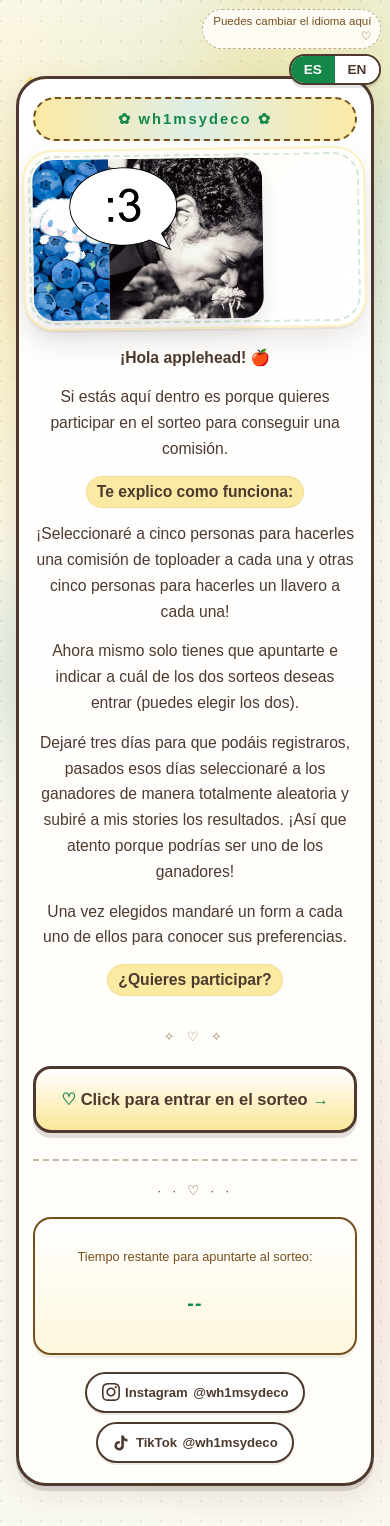
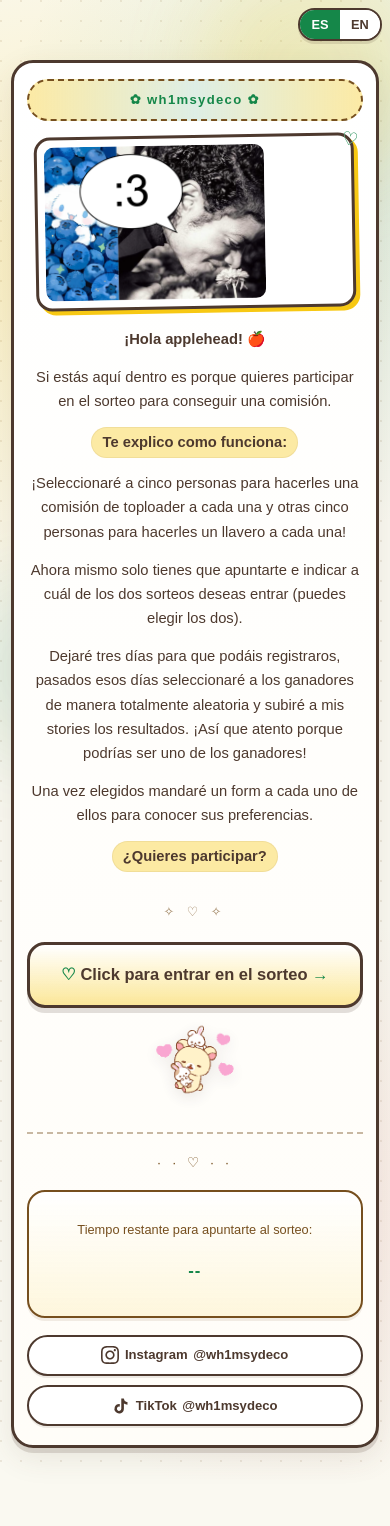
Before and after one commit to wh1msydeco/wh1msydeco, a website: page docs/index.html in a window 390 px wide. After the commit the page ends 1480 px from the top, so only its background shows below. Drawn offline with nearby package versions, Linux system fonts and the light colour scheme.

Commit message:
Restore cute photo frame, add Rilakkuma GIFs, and improve mobile layout.
Co-authored-by: Cursor <cursoragent@cursor.com>

```diff
--- a/docs/css/style.css
+++ b/docs/css/style.css
@@ -224,100 +224,124 @@ h1 {
 
 .image-frame {
   position: relative;
-  max-width: 360px;
-  margin: 0 auto 1.6rem;
-
-  /* suave inclinación cute */
-  transform: rotate(-0.8deg);
-  transition: transform 0.35s ease;
+  width: fit-content;
+  max-width: calc(100% - 1rem);
+  margin: 0 auto 1.35rem;
+  padding: 0.55rem;
+  background: #fff;
+  border: 3px solid var(--dark-brown);
+  border-radius: 16px;
+  box-shadow: 4px 4px 0 var(--yellow);
+  transform: rotate(-1.5deg);
+  transition: transform 0.3s ease;
 }
 
-/* ✨ marco principal cute (tipo sticker) */
 .image-frame::before {
-  content: '';
+  content: '♡';
   position: absolute;
-  inset: -10px;
-
-  background: linear-gradient(
-    135deg,
-    #fffdf8,
-    #ffffff
-  );
-
-  border-radius: 30px;
-
-  /* sombra suave, nada agresivo */
-  box-shadow:
-    0 12px 30px rgba(77, 57, 46, 0.12),
-    0 2px 0 rgba(118, 79, 30, 0.08);
-
-  border: 2px solid rgba(247, 200, 19, 0.25);
-
-  z-index: -1;
+  top: -11px;
+  right: -7px;
+  font-size: 1.15rem;
+  color: var(--green);
+  transform: rotate(12deg);
+  z-index: 2;
+  text-shadow: 0 0 0 #fff;
 }
 
-/* 💕 borde interior decorativo */
 .image-frame::after {
-  content: '';
-  position: absolute;
-  inset: -4px;
-
-  border-radius: 26px;
-
-  border: 2px dashed rgba(21, 135, 73, 0.28);
-
-  opacity: 0.7;
-
-  pointer-events: none;
+  display: none;
 }
 
-/* 📸 imagen */
+.image-deco {
+  display: none;
+}
+
 .hero-image {
   display: block;
-  width: 100%;
-
-  border-radius: 22px;
-
-  /* sombra suave realista */
-  box-shadow:
-    0 10px 20px rgba(0, 0, 0, 0.10);
-
-  transition: transform 0.35s ease, filter 0.35s ease;
+  width: min(260px, 100%);
+  max-width: 100%;
+  height: auto;
+  margin: 0;
+  padding: 0;
+  background: transparent;
+  border: none;
+  border-radius: 10px;
+  box-shadow: none;
+  filter: none;
+  transform: none;
+  transition: transform 0.3s ease;
 }
 
-/* ✨ hover cute */
 .image-frame:hover {
-  transform: rotate(0deg) scale(1.03);
+  transform: rotate(0deg) scale(1.02);
 }
 
 .image-frame:hover .hero-image {
-  transform: scale(1.02);
-  filter: saturate(1.05) contrast(1.02);
+  transform: scale(1.01);
 }
 
 .character-wrap {
   position: relative;
   width: fit-content;
-  margin: 1.1rem auto;
+  max-width: 100%;
+  margin: 1rem auto;
 }
 
 .character-wrap::before {
-  content: '';
-  position: absolute;
-  inset: 10% 0 -10% 0;
-  background: radial-gradient(circle, rgba(244, 167, 167, 0.22), transparent 68%);
-  z-index: -1;
-  border-radius: 50%;
+  display: none;
 }
 
 .character-wrap::after {
   content: '✧';
   position: absolute;
-  bottom: 6px;
-  right: -14px;
-  font-size: 1.5rem;
+  bottom: 4px;
+  right: -10px;
+  font-size: 1.35rem;
   color: var(--yellow);
   animation: wiggle 2.5s ease-in-out infinite;
+  z-index: 2;
+}
+
+.gif-stage {
+  display: inline-block;
+  max-width: 100%;
+  padding: 0.4rem;
+  background: #fff;
+  border: 3px solid var(--dark-brown);
+  border-radius: 20px;
+  box-shadow: 4px 4px 0 var(--yellow);
+  transform: rotate(0.8deg);
+}
+
+.character-gif {
+  display: block;
+  width: min(220px, 72vw);
+  max-width: 100%;
+  height: auto;
+  margin: 0 auto;
+  border-radius: 14px;
+  image-rendering: auto;
+}
+
+.character-wrap--large .character-gif {
+  width: min(240px, 78vw);
+}
+
+.gif-stage--ended {
+  transform: rotate(-0.6deg);
+  box-shadow: 3px 3px 0 rgba(118, 79, 30, 0.25);
+}
+
+.deco-gif-wrap {
+  text-align: center;
+  margin: 0.85rem auto 0.25rem;
+}
+
+.deco-gif {
+  width: min(90px, 28vw);
+  height: auto;
+  opacity: 0.95;
+  filter: drop-shadow(0 4px 8px rgba(77, 57, 46, 0.12));
 }
 
 .character-image {
@@ -334,8 +358,9 @@ h1 {
   transition: transform 0.25s ease;
 }
 
-.character-wrap:hover .character-image {
-  transform: scale(1.04) rotate(-1deg);
+.character-wrap:hover .character-image,
+.character-wrap:hover .gif-stage {
+  transform: scale(1.03) rotate(-0.5deg);
 }
 
 .character-wrap--large .character-image {
@@ -785,30 +810,111 @@ h1 {
 }
 
 @media (max-width: 480px) {
+  body {
+    overflow-x: hidden;
+  }
+
+  .sparkles {
+    display: none;
+  }
+
   .page {
-    padding-top: 4.75rem;
+    padding: 3.75rem 0.7rem 2rem;
+    max-width: 100%;
   }
 
   .lang-float {
-    top: 0.55rem;
-    right: 0.55rem;
+    top: 0.5rem;
+    right: 0.5rem;
+    max-width: none;
+  }
+
+  .lang-float-hint {
+    display: none;
+  }
+
+  .lang-btn {
+    padding: 0.45rem 0.7rem;
+    font-size: 0.8rem;
   }
 
   .card {
-    padding: 1.1rem 0.9rem 1.25rem;
+    padding: 1rem 0.8rem 1.15rem;
+    border-radius: 22px;
+  }
+
+  .site-header {
+    font-size: 0.82rem;
+    letter-spacing: 0.1em;
+    margin-bottom: 0.9rem;
+  }
+
+  .intro-greeting {
+    font-size: 1.28rem;
+  }
+
+  .text-block p,
+  .success-text,
+  .form-label {
+    font-size: 0.92rem;
+  }
+
+  .image-frame {
+    transform: rotate(-1deg);
+    padding: 0.45rem;
+    margin-bottom: 1.1rem;
+  }
+
+  .hero-image {
+    width: min(220px, 100%);
   }
 
   .options-group {
     flex-direction: column;
-    align-items: center;
+    align-items: stretch;
+    width: 100%;
+    max-width: 280px;
+    margin-left: auto;
+    margin-right: auto;
   }
 
-  .hero-image {
-    max-width: 230px;
+  .option-item span {
+    display: block;
+    text-align: center;
+    width: 100%;
   }
 
-  .character-image {
-    max-width: 185px;
+  .cta-box,
+  .submit-btn {
+    max-width: 100%;
+  }
+
+  .social-links {
+    flex-direction: column;
+    align-items: stretch;
+  }
+
+  .social-link {
+    justify-content: center;
+    width: 100%;
+  }
+
+  .countdown-timer {
+    font-size: 1.05rem;
+  }
+
+  .good-luck {
+    font-size: 1rem;
+    padding: 0.6rem 0.5rem;
+    letter-spacing: 0.02em;
+  }
+
+  .character-gif {
+    width: min(200px, 68vw);
+  }
+
+  .character-wrap--large .character-gif {
+    width: min(215px, 72vw);
   }
 }
 
--- a/docs/index.html
+++ b/docs/index.html
@@ -31,8 +31,7 @@
     <p class="site-header">✿ wh1msydeco ✿</p>
 
     <div class="image-frame">
-      <div class="image-deco"></div>
-      <img class="hero-image" src="images/michael.png">
+      <img class="hero-image" src="images/michael.png" alt="applehead :3">
     </div>
 
     <div class="text-block">
@@ -49,6 +48,10 @@
     <p class="divider-cute">✧ ♡ ✧</p>
 
     <a class="cta-box" href="register.html" data-i18n="ctaBox">Click para entrar en el sorteo</a>
+
+    <div class="deco-gif-wrap" aria-hidden="true">
+      <img class="deco-gif" src="images/gif-deco.gif" alt="">
+    </div>
 
     <footer class="footer">
       <div class="countdown">
```
Also changed, not shown: docs/ended.html (+4 -2 lines), docs/register.html (+3 -1 lines), docs/success.html (+3 -1 lines), docs/images/gif-deco.gif (added), docs/images/gif-ended.gif (added), docs/images/gif-register.gif (added), docs/images/gif-success.gif (added).
